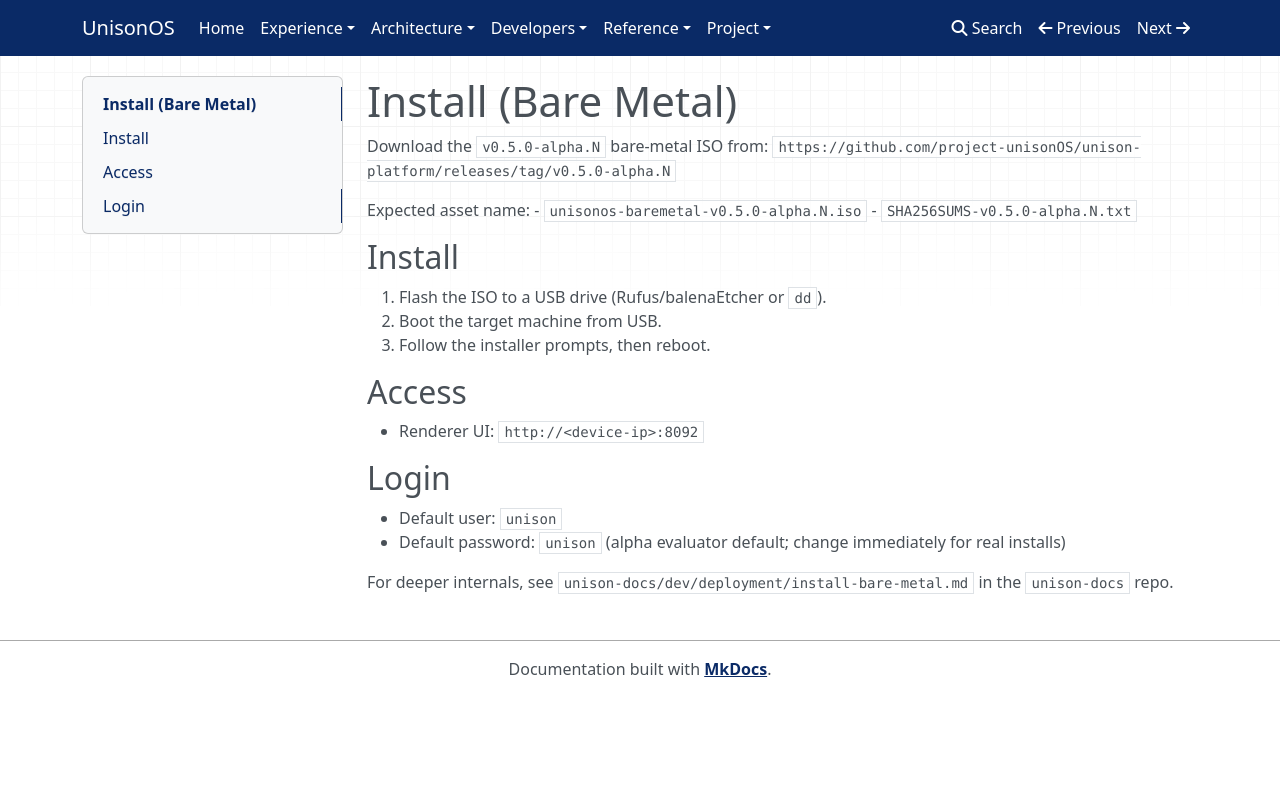
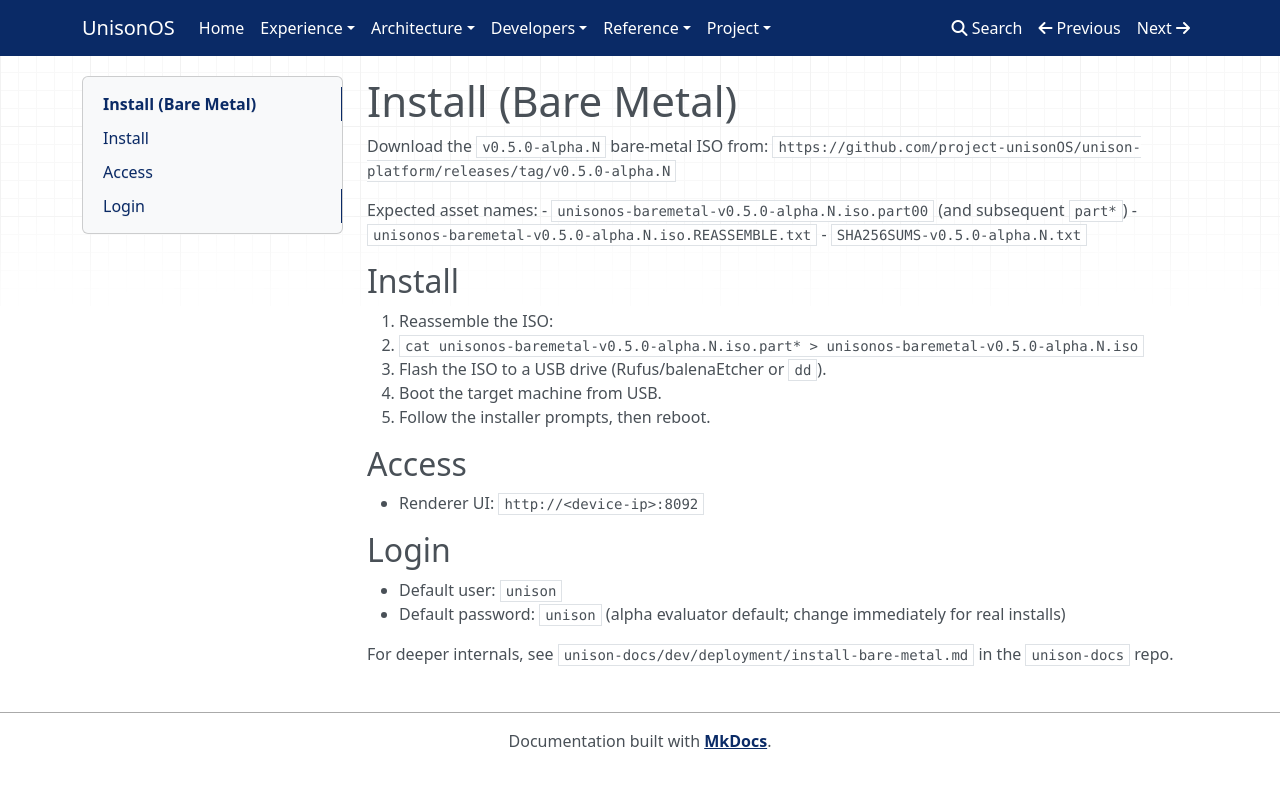
Before and after one commit to project-unisonOS/project-unisonos.github.io, an MkDocs documentation site: the page built from docs/developers/install-bare-metal.md, in a window 1280 px wide. Shown: the top 788 px of the page. Built offline with MkDocs 1.6.1, drawn with Linux system fonts in a browser that asks for light colours; nearby versions of some CDN libraries.

Commit message:
docs: note baremetal ISO is split

```diff
--- a/docs/developers/install-bare-metal.md
+++ b/docs/developers/install-bare-metal.md
@@ -3,13 +3,16 @@
 Download the `v0.5.0-alpha.N` bare-metal ISO from:
 `https://github.com/project-unisonOS/unison-platform/releases/tag/v0.5.0-alpha.N`
 
-Expected asset name:
-- `unisonos-baremetal-v0.5.0-alpha.N.iso`
+Expected asset names:
+- `unisonos-baremetal-v0.5.0-alpha.N.iso.part00` (and subsequent `part*`)
+- `unisonos-baremetal-v0.5.0-alpha.N.iso.REASSEMBLE.txt`
 - `SHA256SUMS-v0.5.0-alpha.N.txt`
 
 ## Install
 
-1. Flash the ISO to a USB drive (Rufus/balenaEtcher or `dd`).
+1. Reassemble the ISO:
+   - `cat unisonos-baremetal-v0.5.0-alpha.N.iso.part* > unisonos-baremetal-v0.5.0-alpha.N.iso`
+2. Flash the ISO to a USB drive (Rufus/balenaEtcher or `dd`).
 2. Boot the target machine from USB.
 3. Follow the installer prompts, then reboot.
 
```
Also changed, not shown: docs/developers/evaluate-alpha.md (+1 -1 lines), docs/developers/releases.md (+1 -1 lines).
